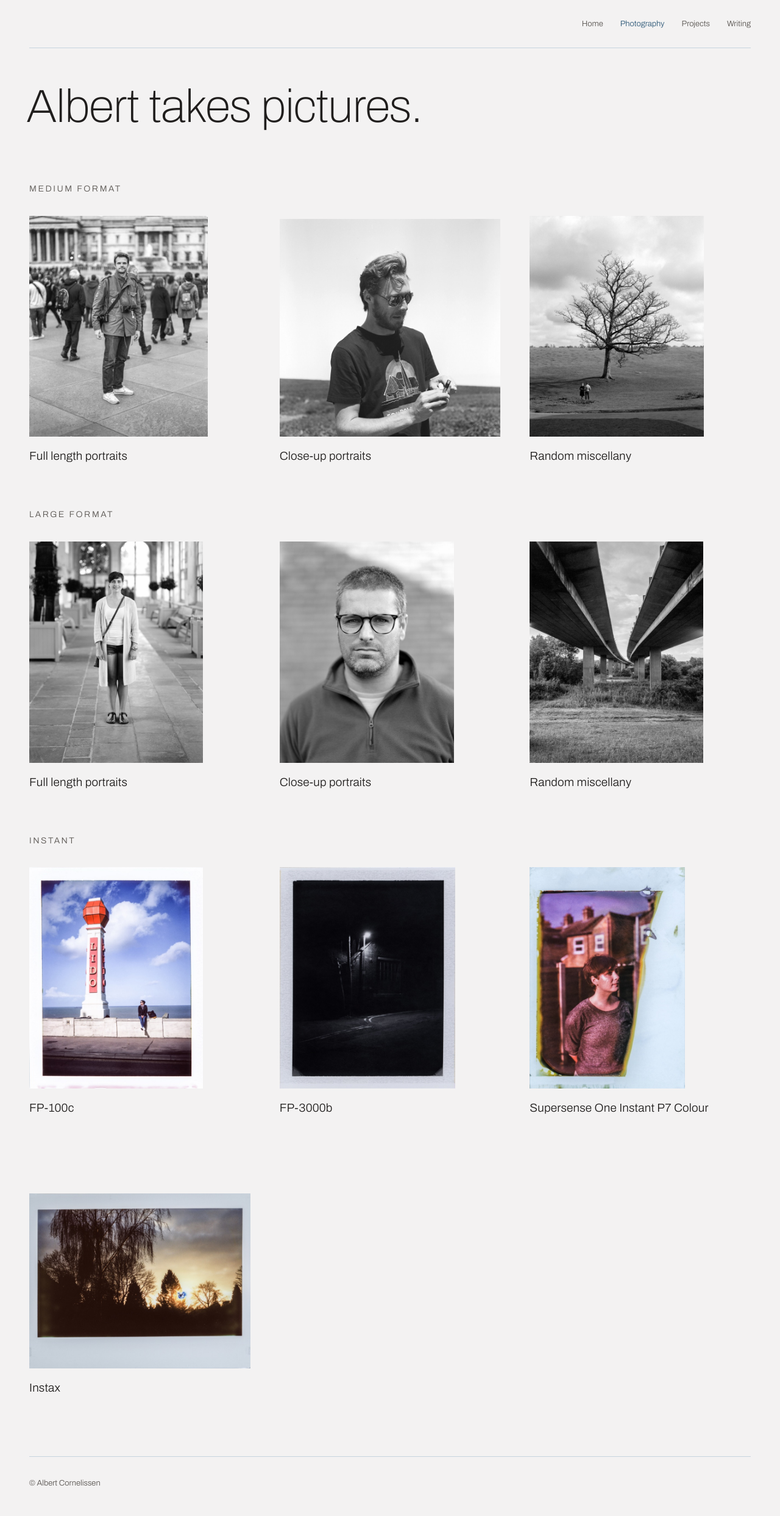
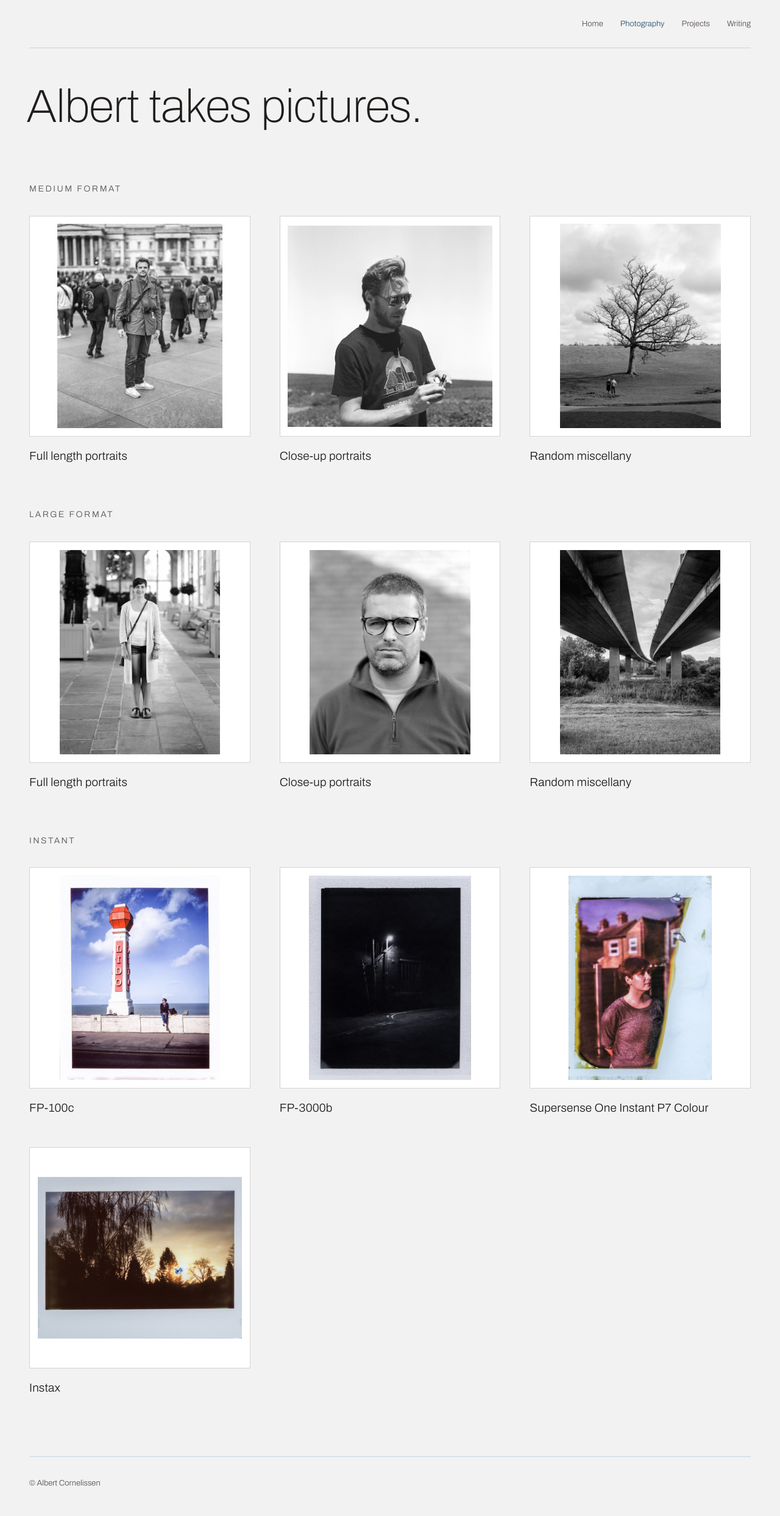
Before and after one commit to acornelissen/acornelissen.github.io, a Jekyll site: the page built from ph.md, in a window 1280 px wide. Shown: the whole page at 61% size. Built offline with Jekyll 4.4.1, drawn with Linux system fonts in a browser that asks for light colours.

Commit message:
style(gallery): mat gallery thumbs in a uniform square frame
Thumbs were fitted into a 4:5 box and pinned to the bottom left, so a
grid of mixed portrait and landscape shots had ragged, uneven cells. Now
every thumb is a square white card with the picture centred and scaled
to fit, and a hairline around the card. The mat absorbs the difference
in aspect ratio instead of the grid doing it.

Hover used to fade the whole image, which also washed out the new white
mat, so it darkens the frame line instead.

```diff
--- a/_sass/acorntheme.scss
+++ b/_sass/acorntheme.scss
@@ -14,6 +14,13 @@ $accent:           #2d5877 !default; // dark baby blue
 $accent-600:       #1f4763 !default; // hover / pressed step
 $accent-700:       #123950 !default; // deep step (small accent text)
 $hairline:         #c7d4de !default; // 1px separators in header/footer chrome
+
+// Gallery thumbnails are matted: a white card behind the image, with a fine
+// neutral line around the card. Every thumb is the same square regardless of
+// the picture's own aspect ratio.
+$mat:              #ffffff !default; // the white surround
+$mat-edge:         #d7d3d0 !default; // hairline around the mat
+$mat-edge-hover:   #a8a29d !default; // same line, one step darker on hover
 
 $text-color:       $ink !default;
 $background-color: $paper !default;
--- a/_sass/acorntheme/_base.scss
+++ b/_sass/acorntheme/_base.scss
@@ -65,7 +65,7 @@ a {
 @media (prefers-reduced-motion: no-preference) {
   a { transition: color 120ms ease; }
   .photo-grid a img,
-  .gallery-index a img { transition: opacity 120ms ease; }
+  .gallery-index a img { transition: border-color 120ms ease; }
 }
 
 :focus-visible {
--- a/_sass/acorntheme/_layout.scss
+++ b/_sass/acorntheme/_layout.scss
@@ -156,6 +156,24 @@
   }
 }
 
+/**
+ * Matted thumbnail. The image is centred inside a square white card and
+ * scaled to fit, so portrait, landscape and square pictures all occupy the
+ * same footprint in a grid. Padding is the mat; the border is the fine line
+ * around it. `object-fit: contain` works against the padding box, so the mat
+ * grows on whichever axis the picture is short.
+ */
+%thumb-frame {
+  display: block;
+  width: 100%;
+  aspect-ratio: 1;
+  object-fit: contain;
+  object-position: center;
+  background: $mat;
+  padding: clamp(10px, 3.5%, 20px);
+  border: 1px solid $mat-edge;
+}
+
 .gallery-index {
   list-style: none;
   margin: 0;
@@ -172,16 +190,12 @@
   a {
     display: block;
 
-    &:hover img { opacity: 0.9; }
+    &:hover img { border-color: $mat-edge-hover; }
   }
 }
 
 .gallery-index-cover {
-  display: block;
-  width: 100%;
-  aspect-ratio: 1;
-  object-fit: contain;
-  object-position: left bottom;
+  @extend %thumb-frame;
 }
 
 .gallery-index-title {
@@ -207,14 +221,10 @@
 
   a { display: block; }
 
-  a:hover img { opacity: 0.9; }
+  a:hover img { border-color: $mat-edge-hover; }
 
   figure > img {
-    display: block;
-    width: 100%;
-    aspect-ratio: 4 / 5;
-    object-fit: contain;
-    object-position: left bottom;
+    @extend %thumb-frame;
   }
 }
 
```
